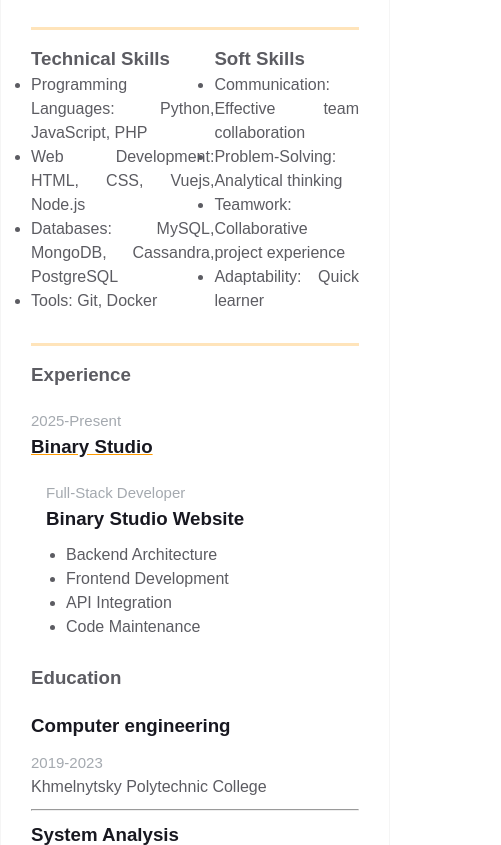
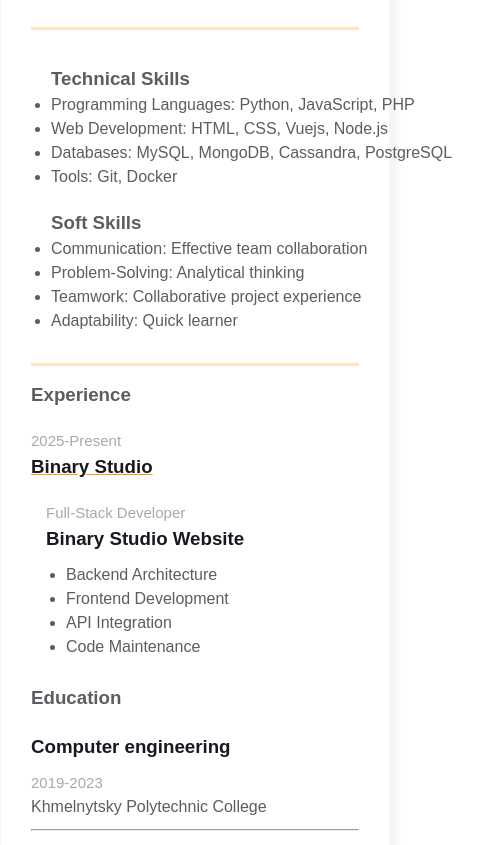
Before and after one commit to Simplyfuze/homepage, a plain HTML site: page index.html in a window 390 px wide. Shown: the part 961-1806 px from the top of the page, 501 px wide, since content can reach past the window. Drawn offline with Linux system fonts and the light colour scheme.

Commit message:
Fixed margins in skills block

```diff
--- a/index.html
+++ b/index.html
@@ -188,7 +188,7 @@
 				<div class="container">
 					<div class="resume__block">
 						<div class="skills skills__text">
-							<div>
+							<div class="skills__item">
 								<h3>Technical Skills</h3>
 								<ul>
 									<li>
@@ -206,7 +206,7 @@
 									<li>Tools: Git, Docker</li>
 								</ul>
 							</div>
-							<div>
+							<div class="skills__item">
 								<h3>Soft Skills</h3>
 								<ul>
 									<li>
--- a/style.css
+++ b/style.css
@@ -181,8 +181,13 @@ body {
 }
 
 .skills {
+    margin-left: 20px ;
 	display: flex;
 	justify-content: space-around;
+}
+
+.skills__item{
+    min-width: 450px;
 }
 
 /* Experience and additional info styles */
@@ -324,8 +329,15 @@ body {
 		align-items: center;
 	}
 
+    .skills{
+        padding-top: 20px;
+        flex-direction: column;
+        align-items: start;
+    }
 
-
+    .skills__item:first-of-type{
+        margin-bottom: 20px;
+    }
 }
 
 @media screen and (max-width: 576px) {
```
